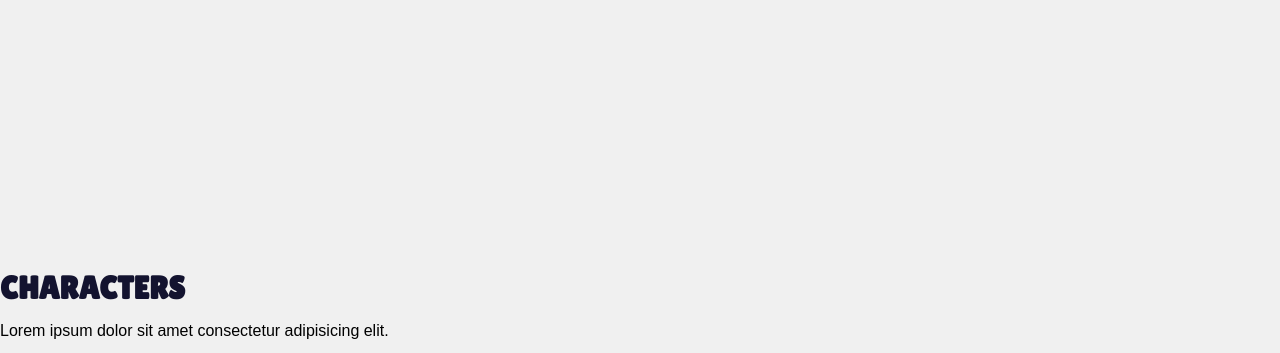
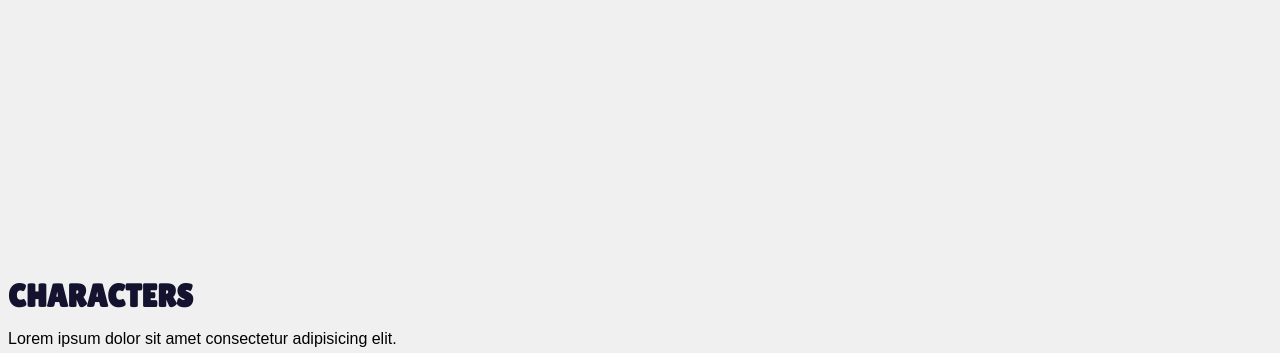
Before and after one commit to antoxdt/Landig-Page-Pokemon-Unite-, a plain HTML site: page index.html in a window 1280 px wide. Shown: the part 595-948 px from the top of the page. Drawn offline with nearby package versions, Linux system fonts and the light colour scheme; a web font is replaced by a local one.

Commit message:
Renombra referencias CSS para que GitHub Pages cargue estilos correctamente

```diff
--- a/index.html
+++ b/index.html
@@ -6,9 +6,9 @@
   <meta name="viewport" content="width=device-width, initial-scale=1.0">
   <title>Pokemon Unite | videojuego</title>
   <!-- Styles Sheets-->
-  <link rel="stylesheet" href="./css/global.css">
-  <link rel="stylesheet" href="./css/resset.css">
-  <link rel="stylesheet" href="./css/style.css">
+  <link rel="stylesheet" href="./css/Global.css">
+  <link rel="stylesheet" href="./css/Reset.css">
+  <link rel="stylesheet" href="./css/Style.css">
 
 
   <link rel="icon" href="./assets/pokeball.png">
```
